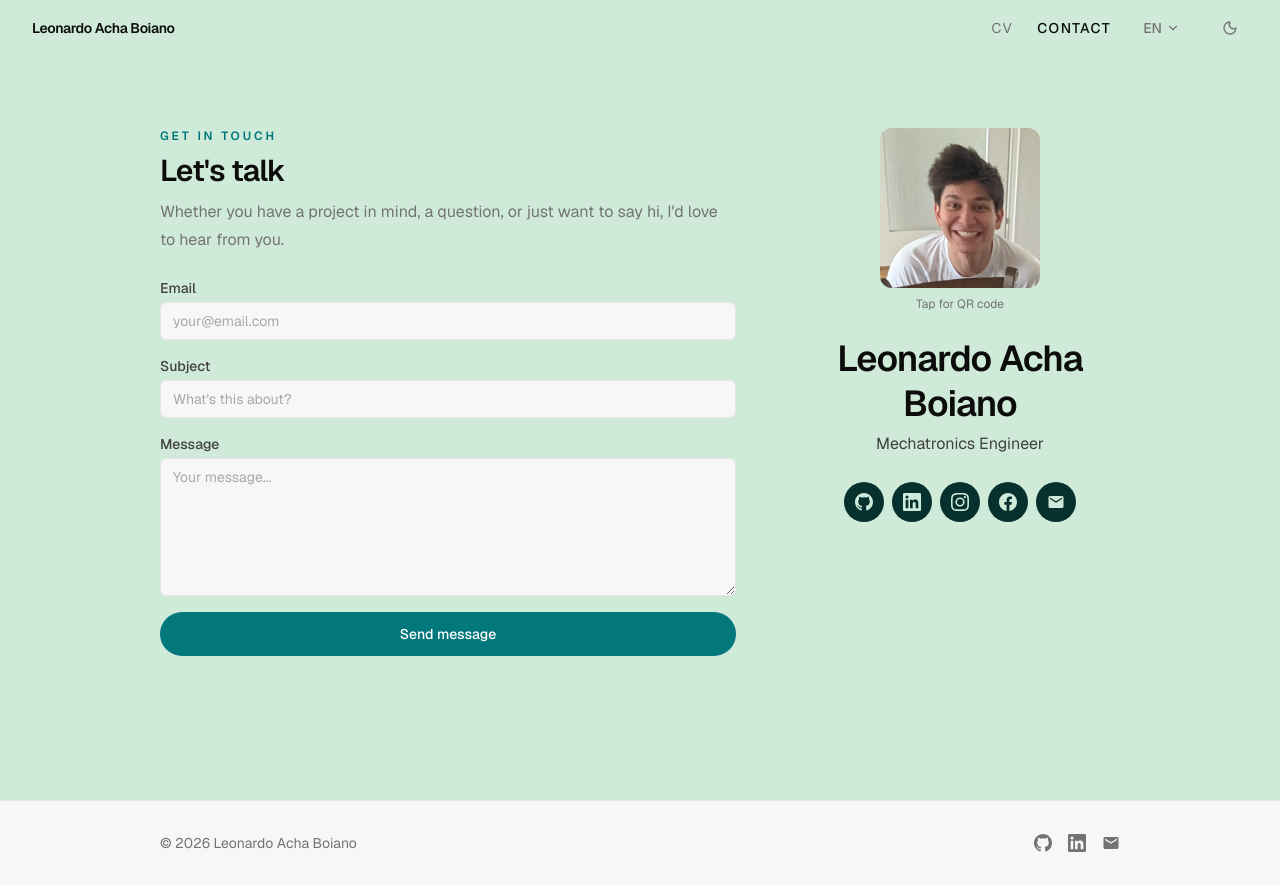
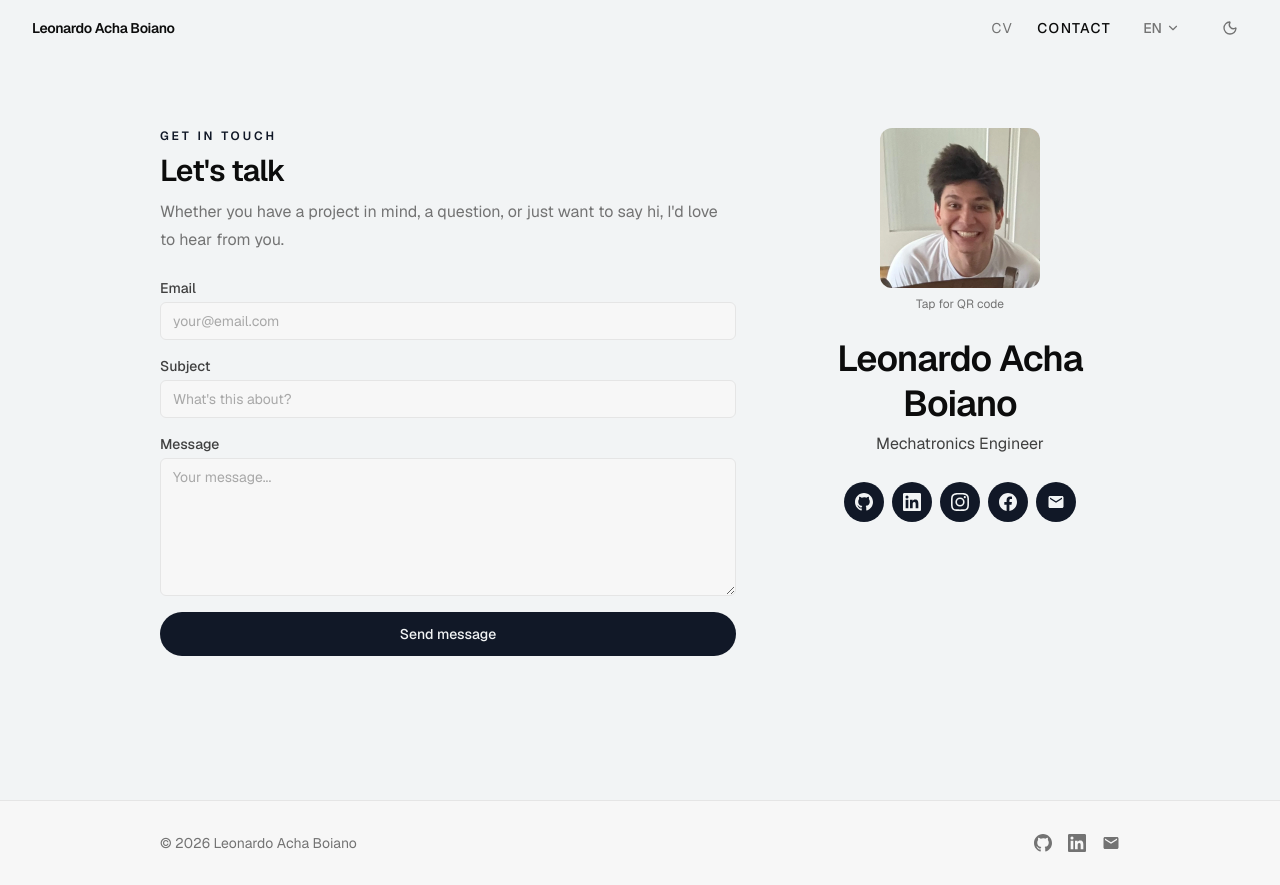
Before and after one commit to leonardoAB1/leonardoachaboiano.com, a Next.js app: page /en/contact in a window 1280 px wide. Built offline with nearby package versions, Linux system fonts and the light colour scheme.

Commit message:
style: give the contact page a monochrome single-accent palette

```diff
--- a/src/app/[locale]/(marketing)/contact/page.tsx
+++ b/src/app/[locale]/(marketing)/contact/page.tsx
@@ -89,7 +89,7 @@ export default async function ContactPage({
   ];
 
   return (
-    <Section className="-mt-14 min-h-svh bg-surface-brand pt-28 sm:pt-32">
+    <Section className="contact-screen -mt-14 min-h-svh bg-surface-brand pt-28 sm:pt-32">
       <Container>
         {/* The whole screen takes the brand-tinted surface so contact reads as a
             distinct space. Mobile shows only the card (tap-to-reveal link-in-bio);
@@ -98,7 +98,7 @@ export default async function ContactPage({
           {/* Contact form - desktop only */}
           <div className="hidden lg:block">
             <div className="mb-6 flex flex-col gap-2">
-              <Eyebrow>{t("eyebrow")}</Eyebrow>
+              <Eyebrow className="text-accent">{t("eyebrow")}</Eyebrow>
               <Heading as="h2" size="md">
                 {t("heading")}
               </Heading>
@@ -119,8 +119,8 @@ export default async function ContactPage({
                 qrCaption={t("qrCaption")}
                 showQrLabel={t("showQr")}
                 showPhotoLabel={t("showPhoto")}
-                qrBgClassName="bg-[#06312f]"
-                qrColorClassName="text-[#cfead9]"
+                qrBgClassName="bg-accent"
+                qrColorClassName="text-surface-brand"
               />
 
               {/* Name leads the card (page h1) */}
@@ -133,7 +133,7 @@ export default async function ContactPage({
                 </Text>
               </div>
 
-              {/* Social icons - deep-teal chips with light icons, matching the
+              {/* Social icons - accent chips with inverse icons, matching the
                   QR squircle */}
               <ul className="flex items-center gap-2">
                 {socialIcons.map((social) => (
@@ -147,7 +147,7 @@ export default async function ContactPage({
                           ? undefined
                           : "noopener noreferrer"
                       }
-                      className="flex size-10 items-center justify-center rounded-full bg-[#06312f] text-[#cfead9] transition-opacity duration-150 hover:opacity-80"
+                      className="flex size-10 items-center justify-center rounded-full bg-accent text-surface-brand transition-opacity duration-150 hover:opacity-80"
                     >
                       <social.Icon size={18} />
                     </a>
--- a/src/app/globals.css
+++ b/src/app/globals.css
@@ -18,6 +18,10 @@
   --surface-2: #efefef;
   --surface-brand: #cfead9;
 
+  /* Accent — single emphasis color. Defaults to the primary ink so the token
+     is always valid; only the contact screen re-themes it (see below). */
+  --accent: var(--ink-1);
+
   /* Border */
   --border: #e5e5e5;
   --border-subtle: #f0f0f0;
@@ -33,6 +37,8 @@
   --surface-1: #141414;
   --surface-2: #1f1f1f;
   --surface-brand: #0d2318;
+
+  --accent: var(--ink-1);
 
   --border: #2a2a2a;
   --border-subtle: #1c1c1c;
@@ -63,6 +69,9 @@
   --color-surface-2: var(--surface-2);
   --color-surface-brand: var(--surface-brand);
 
+  /* Accent */
+  --color-accent: var(--accent);
+
   /* Border */
   --color-border: var(--border);
   --color-border-subtle: var(--border-subtle);
@@ -78,6 +87,22 @@ body {
   color: var(--ink-1);
   font-family: var(--font-sans);
   -webkit-font-smoothing: antialiased;
+}
+
+/*
+ * Contact screen — a deliberately near-monochrome surface with a single accent,
+ * set apart from the teal-branded rest of the site. Re-theming --surface-brand
+ * and --accent here cascades to every descendant; because these are declared on
+ * the element itself, its own bg-surface-brand utility also picks up the override.
+ */
+.contact-screen {
+  --surface-brand: #f2f4f5;
+  --accent: #111827;
+}
+
+.dark .contact-screen {
+  --surface-brand: #111827;
+  --accent: #e5e7eb;
 }
 
 @layer utilities {
--- a/src/components/contact/ContactForm.tsx
+++ b/src/components/contact/ContactForm.tsx
@@ -18,7 +18,7 @@ interface FormValues {
 const inputClasses = cn(
   "w-full rounded-md border border-border bg-surface-1 px-3 py-2",
   "text-sm text-ink-1 placeholder:text-ink-4",
-  "focus:outline-2 focus:outline-brand focus:outline-offset-0",
+  "focus:outline-2 focus:outline-accent focus:outline-offset-0",
   "transition-colors duration-150",
 );
 
@@ -150,13 +150,13 @@ export function ContactForm(): ReactElement {
           variant="primary"
           size="md"
           disabled={status === "loading"}
-          className="w-full sm:w-auto"
+          className="w-full bg-accent text-surface-brand hover:bg-accent hover:opacity-90 focus-visible:outline-accent sm:w-auto"
         >
           {status === "loading" ? t("sending") : t("send")}
         </Button>
 
         {status === "success" && (
-          <p className="text-sm text-brand">{t("success")}</p>
+          <p className="text-sm text-accent">{t("success")}</p>
         )}
 
         {status === "error" && (
--- a/src/components/contact/ProfileQrToggle.tsx
+++ b/src/components/contact/ProfileQrToggle.tsx
@@ -46,7 +46,7 @@ export function ProfileQrToggle({
         onClick={() => setShowQr((v) => !v)}
         aria-label={showQr ? showPhotoLabel : showQrLabel}
         aria-pressed={showQr}
-        className="relative size-40 overflow-hidden rounded-[12px] outline-offset-4 transition-transform duration-200 hover:scale-[1.02] focus-visible:outline-2 focus-visible:outline-brand"
+        className="relative size-40 overflow-hidden rounded-[12px] outline-offset-4 transition-transform duration-200 hover:scale-[1.02] focus-visible:outline-2 focus-visible:outline-accent"
       >
         {/* Photo layer */}
         <Image
```
